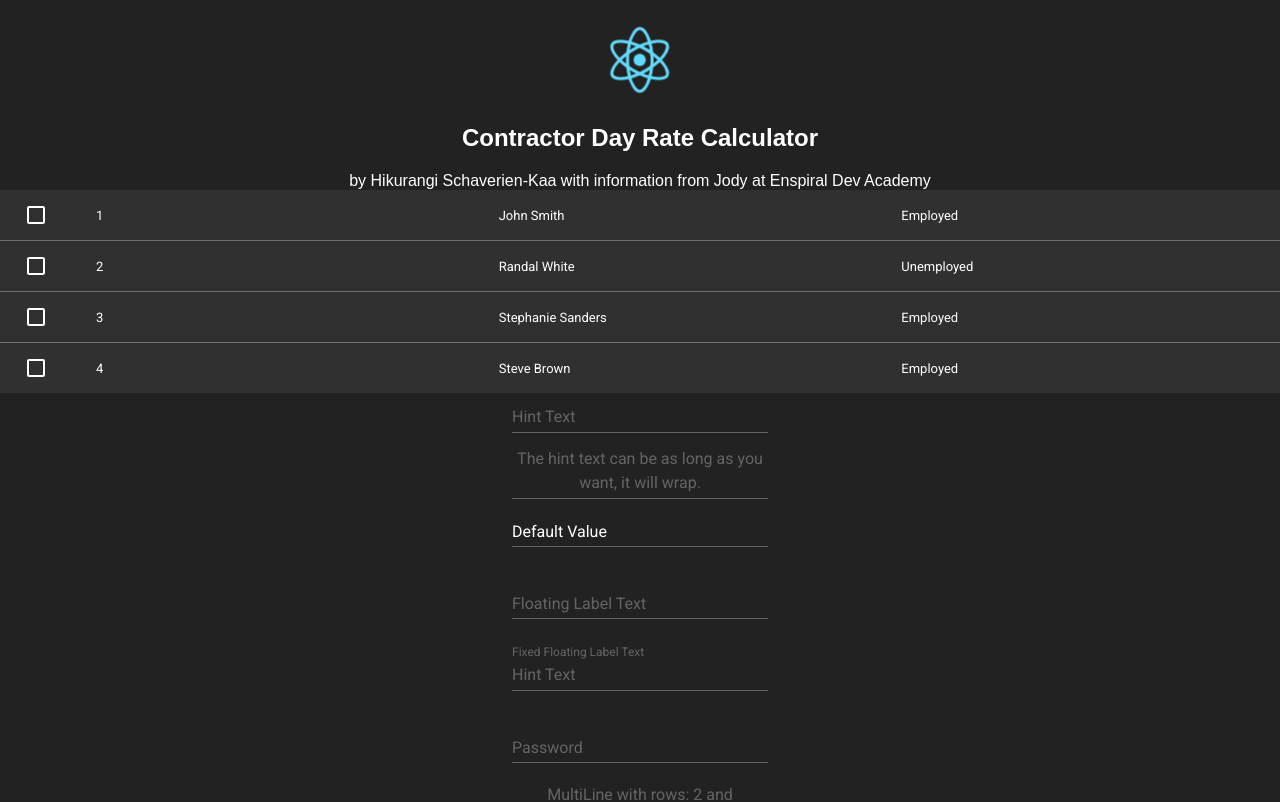
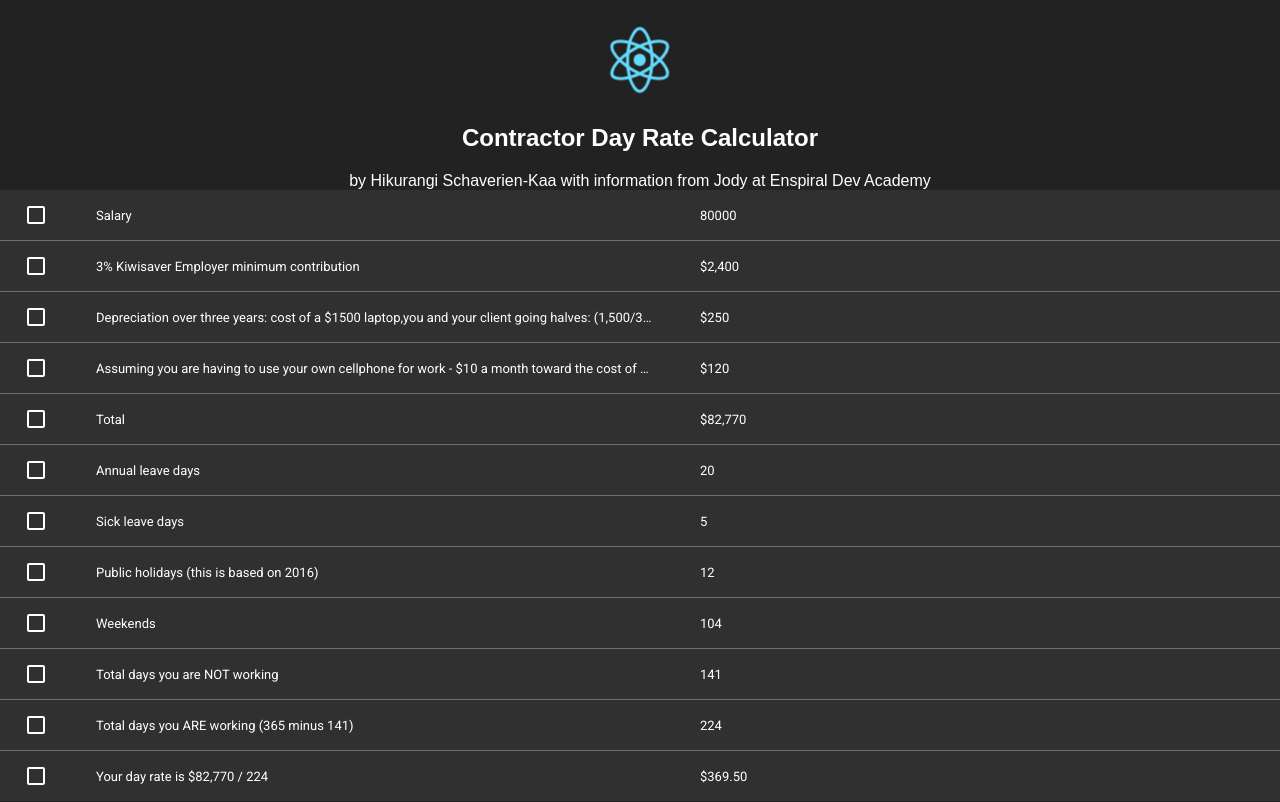
Before and after one commit to hikurangi/day-rate-calculator, a React (Create React App) app: page / in a window 1280 px wide. Shown: the top 802 px of the page. Built offline with nearby package versions, Linux system fonts and the light colour scheme.

Commit message:
folder s tructure might need to change again - revising approach

```diff
--- /dev/null
+++ b/data/tableData.js
@@ -0,0 +1,38 @@
+const tableData = [
+  {
+    description: 'Salary',
+    amount: '80000',
+    selected: true,
+  }
+  {
+    description: 'Salary',
+    amount: '80000',
+  },
+  {
+    description: 'Salary',
+    amount: '80000',
+    selected: true,
+  },
+  {
+    description: 'Salary',
+    amount: '80000',
+    selected: true,
+  },
+  {
+    description: 'Salary',
+    amount: '80000',
+    selected: true,
+  },
+  {
+    description: 'Salary',
+    amount: '80000',
+    selected: true,
+  },
+  {
+    description: 'Salary',
+    amount: '80000',
+    selected: true,
+  },
+];
+
+export default tableData
--- a/src/Calculator.js
+++ /dev/null
@@ -1,83 +0,0 @@
-import React, { Component } from 'react'
-
-import {Table, TableBody, TableHeader, TableHeaderColumn, TableRow, TableRowColumn} from 'material-ui/Table';
-import TextField from 'material-ui/TextField'
-import RaisedButton from 'material-ui/RaisedButton'
-
-class Calculator extends Component {
-  render() {
-    console.log('MUITHEME', this.muiTheme)
-    return (
-      <div className = "calculator">
-      <Table>
-        <TableBody>
-          <TableRow>
-            <TableRowColumn>1</TableRowColumn>
-            <TableRowColumn>John Smith</TableRowColumn>
-            <TableRowColumn>Employed</TableRowColumn>
-          </TableRow>
-          <TableRow>
-            <TableRowColumn>2</TableRowColumn>
-            <TableRowColumn>Randal White</TableRowColumn>
-            <TableRowColumn>Unemployed</TableRowColumn>
-          </TableRow>
-          <TableRow>
-            <TableRowColumn>3</TableRowColumn>
-            <TableRowColumn>Stephanie Sanders</TableRowColumn>
-            <TableRowColumn>Employed</TableRowColumn>
-          </TableRow>
-          <TableRow>
-            <TableRowColumn>4</TableRowColumn>
-            <TableRowColumn>Steve Brown</TableRowColumn>
-            <TableRowColumn>Employed</TableRowColumn>
-          </TableRow>
-        </TableBody>
-      </Table>
-        <TextField
-          hintText="Hint Text"
-        /><br />
-        <br />
-        <TextField
-          hintText="The hint text can be as long as you want, it will wrap."
-        /><br />
-        <TextField
-          id="text-field-default"
-          defaultValue="Default Value"
-        /><br />
-        <TextField
-          hintText="Hint Text"
-          floatingLabelText="Floating Label Text"
-        /><br />
-        <TextField
-          hintText="Hint Text"
-          floatingLabelText="Fixed Floating Label Text"
-          floatingLabelFixed={true}
-        /><br />
-        <TextField
-          hintText="Password Field"
-          floatingLabelText="Password"
-          type="password"
-        /><br />
-        <TextField
-          hintText="MultiLine with rows: 2 and rowsMax: 4"
-          multiLine={true}
-          rows={2}
-          rowsMax={4}
-        /><br />
-        <TextField
-          hintText="Message Field"
-          floatingLabelText="MultiLine and FloatingLabel"
-          multiLine={true}
-          rows={2}
-        /><br />
-        <TextField
-          hintText="Full width"
-          fullWidth={true}
-        />
-        <RaisedButton label="Default" />
-      </div>
-    );
-  }
-}
-
-export default Calculator
--- a/src/App.js
+++ b/src/components/App.js
@@ -5,8 +5,8 @@ import darkBaseTheme from 'material-ui/styles/baseThemes/darkBaseTheme'
 
 import Calculator from './Calculator'
 
-import logo from './logo.svg'
-import './App.css'
+import logo from '../assets/logo.svg'
+import '../App.css'
 
 class App extends Component {
   render() {
--- /dev/null
+++ b/src/components/Calculator.js
@@ -0,0 +1,131 @@
+import React, { Component } from 'react'
+
+import {Table, TableBody, TableHeader, TableHeaderColumn, TableRow, TableRowColumn} from 'material-ui/Table';
+import TextField from 'material-ui/TextField'
+import RaisedButton from 'material-ui/RaisedButton'
+
+import tableData from '../data/tableData'
+
+const styles = {
+  propContainer: {
+    width: 200,
+    overflow: 'hidden',
+    margin: '20px auto 0',
+  },
+  propToggleHeader: {
+    margin: '20px auto 10px',
+  },
+};
+
+class Calculator extends Component {
+  render() {
+    console.log('tableData', tableData)
+    console.log('MUITHEME', this.muiTheme)
+    return (
+      <div className = "calculator">
+      <Table>
+        <TableBody>
+          <TableRow>
+            <TableRowColumn>{ tableData[0].description }</TableRowColumn>
+            <TableRowColumn>{ tableData[0].amount }</TableRowColumn> {/* ^^ needs currency formatting... maybe handle that earlier */}
+          </TableRow>
+          <TableRow>
+            <TableRowColumn>
+              3% Kiwisaver Employer minimum contribution
+            </TableRowColumn>
+            <TableRowColumn>$2,400</TableRowColumn>
+          </TableRow>
+          <TableRow>
+            <TableRowColumn>
+              Depreciation over three years: cost of a $1500 laptop,you and your client going halves: (1,500/3)/2x your FTE. In this case, we’re assuming you are full time. So your FTE is 1.
+            </TableRowColumn>
+            <TableRowColumn>$250</TableRowColumn>
+          </TableRow>
+          <TableRow>
+            <TableRowColumn>
+              Assuming you are having to use your own cellphone for work - $10 a month toward the cost of a decent plan
+            </TableRowColumn>
+            <TableRowColumn>$120</TableRowColumn>
+          </TableRow>
+          <TableRow>
+            <TableRowColumn>Total</TableRowColumn>
+            <TableRowColumn>$82,770</TableRowColumn>
+          </TableRow>
+          <TableRow>
+            <TableRowColumn>Annual leave days</TableRowColumn>
+            <TableRowColumn>20</TableRowColumn>
+          </TableRow>
+          <TableRow>
+            <TableRowColumn>Sick leave days</TableRowColumn>
+            <TableRowColumn>5</TableRowColumn>
+          </TableRow>
+          <TableRow>
+            <TableRowColumn>Public holidays (this is based on 2016)	</TableRowColumn>
+            <TableRowColumn>12</TableRowColumn>
+          </TableRow>
+          <TableRow>
+            <TableRowColumn>Weekends</TableRowColumn>
+            <TableRowColumn>104</TableRowColumn>
+          </TableRow>
+          <TableRow>
+            <TableRowColumn>Total days you are NOT working</TableRowColumn>
+            <TableRowColumn>141</TableRowColumn>
+          </TableRow>
+          <TableRow>
+            <TableRowColumn>Total days you ARE working (365 minus 141)</TableRowColumn>
+            <TableRowColumn>224</TableRowColumn>
+          </TableRow>
+          <TableRow>
+            <TableRowColumn>Your day rate is $82,770 / 224	</TableRowColumn>
+            <TableRowColumn>$369.50</TableRowColumn>
+          </TableRow>
+        </TableBody>
+      </Table>
+        <TextField
+          hintText="Hint Text"
+        /><br />
+        <br />
+        <TextField
+          hintText="The hint text can be as long as you want, it will wrap."
+        /><br />
+        <TextField
+          id="text-field-default"
+          defaultValue="Default Value"
+        /><br />
+        <TextField
+          hintText="Hint Text"
+          floatingLabelText="Floating Label Text"
+        /><br />
+        <TextField
+          hintText="Hint Text"
+          floatingLabelText="Fixed Floating Label Text"
+          floatingLabelFixed={true}
+        /><br />
+        <TextField
+          hintText="Password Field"
+          floatingLabelText="Password"
+          type="password"
+        /><br />
+        <TextField
+          hintText="MultiLine with rows: 2 and rowsMax: 4"
+          multiLine={true}
+          rows={2}
+          rowsMax={4}
+        /><br />
+        <TextField
+          hintText="Message Field"
+          floatingLabelText="MultiLine and FloatingLabel"
+          multiLine={true}
+          rows={2}
+        /><br />
+        <TextField
+          hintText="Full width"
+          fullWidth={true}
+        />
+        <RaisedButton label="Default" />
+      </div>
+    );
+  }
+}
+
+export default Calculator
--- /dev/null
+++ b/src/data/tableData.js
@@ -0,0 +1,54 @@
+const tableData = [
+  {
+    description: 'Salary',
+    amount: 80000,
+    selected: false
+  },
+  {
+    description: '3% Kiwisaver Employer minimum contribution',
+    amount: 2400,
+    selected: false
+  },
+  {
+    description: 'Depreciation over three years: cost of a $1500 laptop,you and your client going halves: (1,500/3)/2x your FTE. In this case, we’re assuming you are full time. So your FTE is 1.',
+    amount: 250,
+    selected: false
+  },
+  {
+    description: 'Assuming you are having to use your own cellphone for work - $10 a month toward the cost of a decent plan',
+    amount: 120,
+    selected: false
+  },
+  {
+    description: 'Total',
+    amount: 82770,
+    selected: false
+  },
+  {
+    description: 'Annual leave days',
+    amount: 20,
+    selected: false
+  },
+  {
+    description: 'Public holidays (this is based on 2016)',
+    amount: 12,
+    selected: false
+  },
+  {
+    description: 'Weekends',
+    amount: 104,
+    selected: false
+  },
+  {
+    description: 'Total days you ARE working (365 minus 141)',
+    amount: 224,
+    selected: false
+  },
+  {
+    description: 'Your day rate is $82,770 / 224',
+    amount: 369.50,
+    selected: false
+  }
+]
+
+export default tableData
--- a/src/index.js
+++ b/src/index.js
@@ -1,6 +1,6 @@
 import React from 'react';
 import ReactDOM from 'react-dom';
-import App from './App';
+import App from './components/App';
 import './index.css';
 
 ReactDOM.render(
```
Also changed, not shown: src/assets/logo.svg (renamed from src/logo.svg), 1 other file (tests, documents, lock files or other folders).
